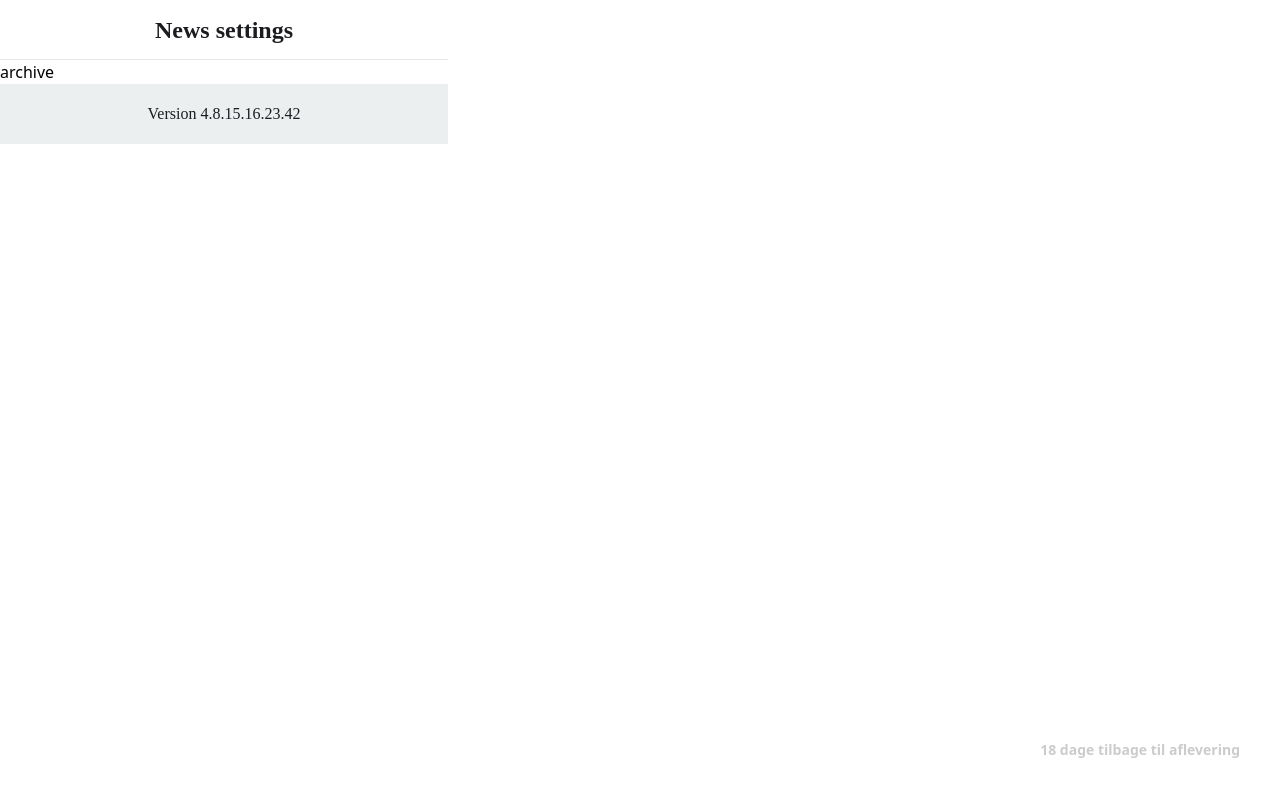
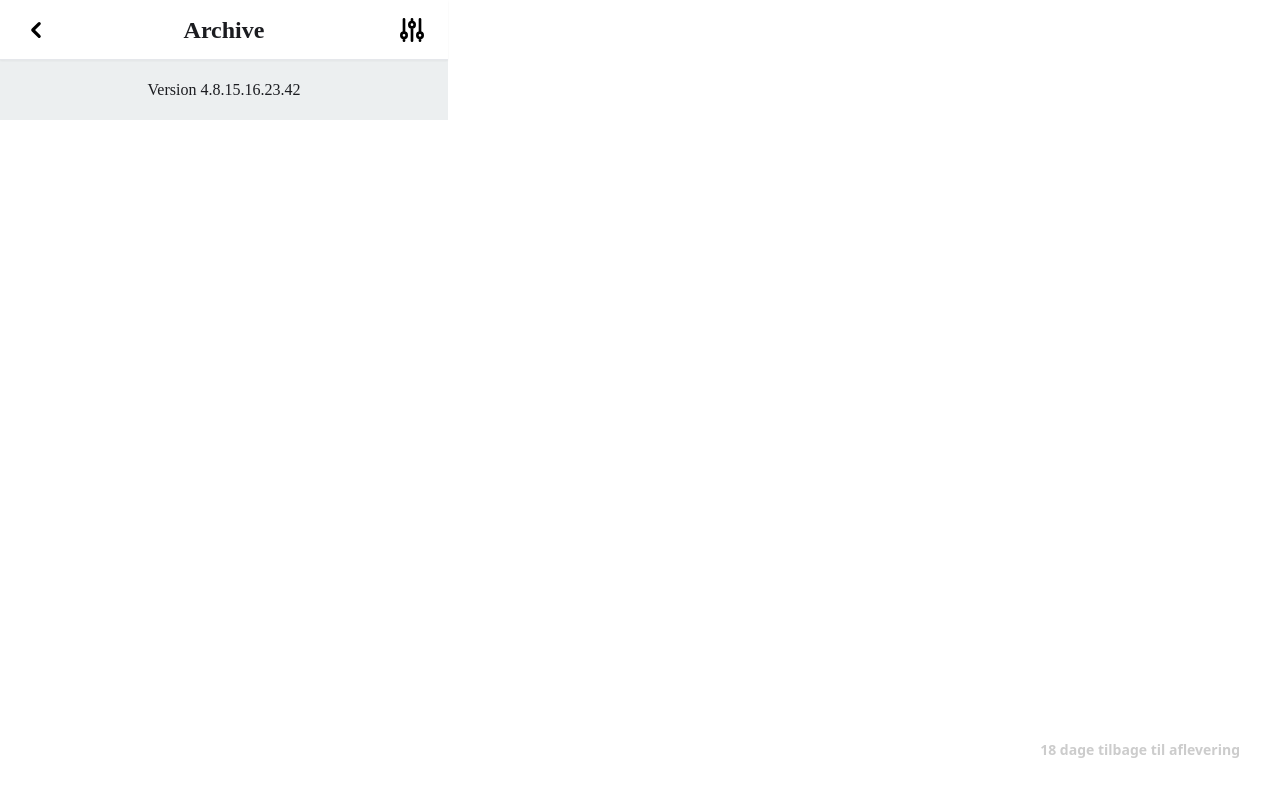
Before and after one commit to rts-cmk-wu06/newsbox-Christian-Mogensen, a Next.js app in the folder newsboxapp/: page /archive in a window 1280 px wide. Shown: the top 796 px of the page. Built offline with nearby package versions, Linux system fonts and the light colour scheme.

Commit message:
Add static headers and routing between pages

```diff
--- /dev/null
+++ b/newsboxapp/Data/HeaderData.js
@@ -0,0 +1,23 @@
+// import arrowRight from '../public/Arrowright.JS'
+// import settingIcon from '../public/settingicon.svg'
+
+// export const settingData = [
+//     {
+//         title: "Newsbox",
+//         path: "/",
+//         iconLeft: {arrowRight},
+//         iconRight: {settingIcon}
+//     },
+//     {
+//         title: "Archive",
+//         path: "/archive",
+//         iconLeft: {arrowRight},
+//         iconRight: {settingIcon}
+//     },
+//     {
+//         title: "News settings",
+//         path: "/",
+//         iconLeft: {arrowRight},
+//         iconRight:''
+//     }
+// ]
--- a/newsboxapp/components/Header.js
+++ b/newsboxapp/components/Header.js
@@ -1,52 +1,22 @@
 import { useState } from "react";
+import { settingData } from "../Data/HeaderData";
+// import { ArrowRight } from "../public/Arrowright.JS";
 
 const Header = () => {
+  // const [header, setHeader] = useState(true)
+// const arr = []
+// arr.push(settingData.iconleft)
 
-
-  const [isArchive, setArchive] = useState(false);
-
-  const [isNewsBox, setNewsBox] = useState(false);
-
-  const [isSetting, setSetting] = useState(false);
-
-
-
+// console.log(arr);
   return (
 
 
-    <header className="header h-[60px] flex items-center  border-b w-full">
-      <nav className="p-5 items-center grid Header__grid_column w-full">
-        <div>
-        {/* <svg
-  xmlns="http://www.w3.org/2000/svg"
-  width="10.823"
-  height="16.857"
-  viewBox="0 0 10.823 16.857"
->
-  <g id="icn_back" transform="translate(41.596 42.892) rotate(180)">
-    <line
-      id="Line_17"
-      data-name="Line 17"
-      y1="6.981"
-      x2={8}
-      transform="translate(32.185 34.5)"
-      fill="none"
-      stroke="#324755"
-      strokelinecap="round"
-      strokewidth={2}
-    />
-    <path
-      id="Path_44"
-      data-name="Path 44"
-      d="M1.079-.035,9,7"
-      transform="translate(31.185 27.481)"
-      fill="#324755"
-      stroke="#334856"
-      strokelinecap="round"
-      strokwidth={2}
-    />
-  </g>
-</svg> */}
+    <header className="sticky top-0 header h-[60px] flex items-center shadow-sm bg-white  border-b w-full">
+      <nav className="p-5 items-center grid Header__grid_column w-full place-self-center">
+        <div className='w-full h-full bg-gray-500 flex'>
+        <svg xmlns="http://www.w3.org/2000/svg" className="h-5 w-5" viewBox="0 0 20 20" fill="currentColor">
+  <path fillRule="evenodd" d="M12.707 5.293a1 1 0 010 1.414L9.414 10l3.293 3.293a1 1 0 01-1.414 1.414l-4-4a1 1 0 010-1.414l4-4a1 1 0 011.414 0z" clipRule="evenodd" />
+</svg>
           </div>
         <h1 className='Section__heading justify-self-center'>News settings</h1>
         <div className='w-10 h-10 bg-red-600 justify-self-end opacity-0'></div>
--- a/newsboxapp/pages/_app.js
+++ b/newsboxapp/pages/_app.js
@@ -1,4 +1,4 @@
-import Header from "../components/Header";
+// import Header from "../components/Header";
 import Timeleft from "../components/Timeleft";
 import Footer from "../components/Footer";
 import "../styles/header.css";
@@ -14,7 +14,6 @@ function MyApp({ Component, pageProps }) {
     <>
       <div className="sm:max-w-md">
         <Timeleft />
-        <Header {...pageProps} />
         <Component {...pageProps} />
         <Footer />
       </div>
--- a/newsboxapp/pages/archive.js
+++ b/newsboxapp/pages/archive.js
@@ -1,8 +1,48 @@
+import Link from 'next/link'
+
 const archive = () => {
   return (
-    <div className="">
-      <h2>archive</h2>
-    </div>
+    <>
+      {/* // Header -> need to look into how to change props dynamically */}
+      <header className="sticky top-0 header h-[60px] flex items-center shadow-sm bg-white  border-b w-full">
+        <nav className="p-5 items-center grid Header__grid_column w-full place-self-center">
+        <Link href='/' exact>
+          <a>
+          <div className="w-full h-full flex justify-start items-center">
+            <svg
+              xmlns="http://www.w3.org/2000/svg"
+              className="h-8 w-8"
+              viewBox="0 0 20 20"
+              fill="currentColor"
+            >
+              <path
+                fillRule="evenodd"
+                d="M12.707 5.293a1 1 0 010 1.414L9.414 10l3.293 3.293a1 1 0 01-1.414 1.414l-4-4a1 1 0 010-1.414l4-4a1 1 0 011.414 0z"
+                clipRule="evenodd"
+              />
+            </svg>
+          </div></a></Link>
+          <h1 className="Section__heading justify-self-center">Archive</h1>
+          <Link href='/setting' exact><a> <div className="w-full h-full flex justify-end items-center">
+            <svg
+              xmlns="http://www.w3.org/2000/svg"
+              className="h-8 w-8"
+              fill="none"
+              viewBox="0 0 24 24"
+              stroke="currentColor"
+            >
+              <path
+                strokeLinecap="round"
+                strokeLinejoin="round"
+                strokeWidth={2}
+                d="M12 6V4m0 2a2 2 0 100 4m0-4a2 2 0 110 4m-6 8a2 2 0 100-4m0 4a2 2 0 110-4m0 4v2m0-6V4m6 6v10m6-2a2 2 0 100-4m0 4a2 2 0 110-4m0 4v2m0-6V4"
+              />
+            </svg>
+          </div></a></Link>
+        </nav>
+      </header>
+      {/* // content loaded from fetch */}
+    </>
   );
 };
 
--- a/newsboxapp/pages/index.js
+++ b/newsboxapp/pages/index.js
@@ -6,13 +6,16 @@ export const getStaticProps = async () => {
     "https://api.nytimes.com/svc/topstories/v2/home.json?api-key=3Y6iE37kXOnVAcVMU57a4fyOwQWmZCmJ"
   );
   const data = await res.json();
-
   return {
     props: { articles: data },
   };
 };
 
 export default function Home({ articles }) {
+  const emptyArr = [];
+  emptyArr.push(articles);
+  console.log(emptyArr[0].results.section);
+  emptyArr[0].results.forEach(section => console.log(section.section))
   const truncate = (str, max, suffix) =>
     str.length < max
       ? str
@@ -20,22 +23,67 @@ export default function Home({ articles }) {
           0,
           str.substr(0, max - suffix.length).lastIndexOf(" ")
         )}${suffix}`;
-  console.log(articles);
+  // console.log(articles);
   return (
-    <div className="flex  justify-center flex-col">
-      {articles.results.map((article) => (
-        <a key={article.title + article.url} target="_blank" href={article.url}>
-          {" "}
+    <>
+      {/* // Header -> need to look into how to change props dynamically */}
+      <header className="sticky top-0 header h-[60px] flex items-center shadow-sm bg-white  border-b w-full">
+        <nav className="p-5 items-center grid Header__grid_column w-full place-self-center">
+          <Link href="/archive" exact><a>
+            <div className="w-full h-full flex justify-start items-center">
+              <svg
+                xmlns="http://www.w3.org/2000/svg"
+                className="h-8 w-8"
+                fill="none"
+                viewBox="0 0 24 24"
+                stroke="currentColor"
+              >
+                <path
+                  strokeLinecap="round"
+                  strokeLinejoin="round"
+                  strokeWidth={2}
+                  d="M5 8h14M5 8a2 2 0 110-4h14a2 2 0 110 4M5 8v10a2 2 0 002 2h10a2 2 0 002-2V8m-9 4h4"
+                />
+              </svg>
+            </div></a>
+          </Link>
+          <h1 className="Section__heading justify-self-center">Newsbox</h1>
+          <Link href="/setting" exact><a>
+            <div className="w-full h-full flex justify-end items-center">
+              <svg
+                xmlns="http://www.w3.org/2000/svg"
+                className="h-8 w-8"
+                fill="none"
+                viewBox="0 0 24 24"
+                stroke="currentColor"
+              >
+                <path
+                  strokeLinecap="round"
+                  strokeLinejoin="round"
+                  strokeWidth={2}
+                  d="M12 6V4m0 2a2 2 0 100 4m0-4a2 2 0 110 4m-6 8a2 2 0 100-4m0 4a2 2 0 110-4m0 4v2m0-6V4m6 6v10m6-2a2 2 0 100-4m0 4a2 2 0 110-4m0 4v2m0-6V4"
+                />
+              </svg>
+            </div></a>
+          </Link>
+        </nav>
+      </header>
 
-            <div
-              className="flex items-center border-b border-[color:var(--btn-clr-border)]"
-
-            >
+      {/* // content loaded from fetch */}
+      <div className="flex  justify-center flex-col">
+        {emptyArr[0].results.map((article) => (
+          <a
+            key={article.title + article.url}
+            target="_blank"
+            href={article.url}
+          >
+            {" "}
+            <div className="flex items-center border-b border-[color:var(--btn-clr-border)]">
               <div className="cover-img">
                 <img
                   className="article-img"
                   src={article.multimedia[0].url}
-                  alt={article.title+' image'}
+                  alt={article.title + " image"}
                 />
               </div>
               <div>
@@ -48,8 +96,8 @@ export default function Home({ articles }) {
               </div>
             </div>
           </a>
-
-      ))}
-    </div>
+        ))}
+      </div>
+    </>
   );
 }
--- a/newsboxapp/pages/setting.js
+++ b/newsboxapp/pages/setting.js
@@ -1,12 +1,36 @@
 import ToggleSwitch from "../components/toggleSwitch";
-
+import Link from 'next/link'
 
 
 const setting = () => {
 
   return (
     <>
+
+
       <div className="wrapper">
+    {/* Header */}
+      <header className="sticky top-0 header h-[60px] flex items-center shadow-sm bg-white  border-b w-full">
+        <nav className="p-5 items-center grid Header__grid_column w-full place-self-center">
+          <Link href='/'><a><div className="w-full h-full flex justify-start items-center">
+            <svg
+              xmlns="http://www.w3.org/2000/svg"
+              className="h-8 w-8"
+              viewBox="0 0 20 20"
+              fill="currentColor"
+            >
+              <path
+                fillRule="evenodd"
+                d="M12.707 5.293a1 1 0 010 1.414L9.414 10l3.293 3.293a1 1 0 01-1.414 1.414l-4-4a1 1 0 010-1.414l4-4a1 1 0 011.414 0z"
+                clipRule="evenodd"
+              />
+            </svg>
+          </div></a>
+          </Link>
+          <h1 className="Section__heading justify-self-center">News setting</h1>
+        </nav>
+      </header>
+      {/* content */}
         <main className="p-4 flex flex-col justify-between bg-[color:var(--Primary-clr-Setup)] wrapper">
           <header className="Header__grafik-element text-center m-8 leading-tight">
             <h2 className="Primary__heading spc-clr-h1">Manage</h2>
--- /dev/null
+++ b/newsboxapp/public/Arrowright.JS
@@ -0,0 +1,7 @@
+export const ArrowRight = () => {
+
+<svg xmlns="http://www.w3.org/2000/svg" className="h-5 w-5" viewBox="0 0 20 20" fill="currentColor">
+  <path fillRule="evenodd" d="M12.707 5.293a1 1 0 010 1.414L9.414 10l3.293 3.293a1 1 0 01-1.414 1.414l-4-4a1 1 0 010-1.414l4-4a1 1 0 011.414 0z" clipRule="evenodd" />
+</svg>
+
+}
```
Also changed, not shown: newsboxapp/public/settingicon.svg (added).
